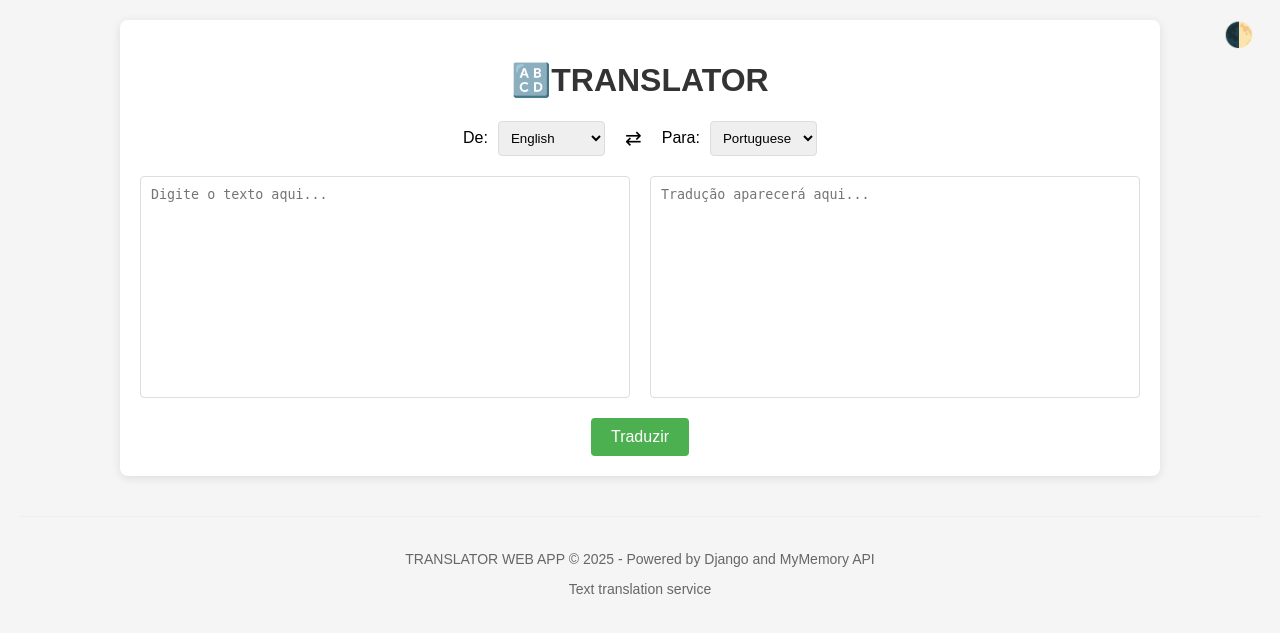
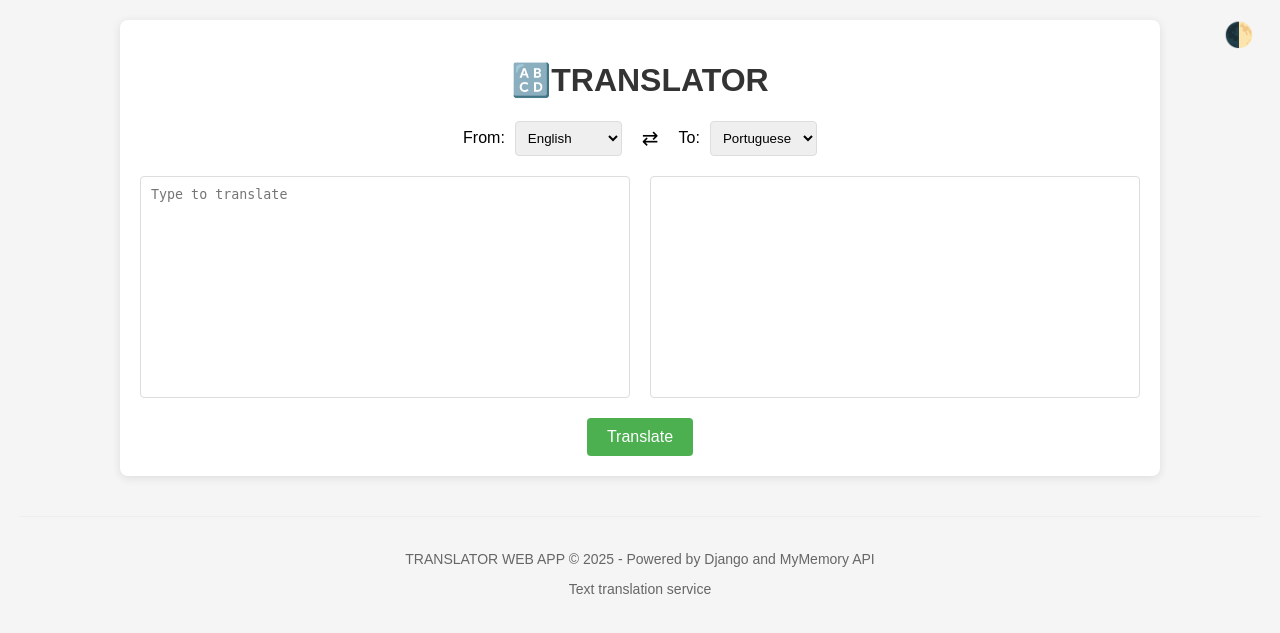
Before and after one commit to Cardoso-Matine/TRANSLATOR, a Django app: page / in a window 1280 px wide. Shown: the top 633 px of the page. Run offline with Django 5.2, Linux system fonts and the light colour scheme.

Commit message:
fix: correct button label language

```diff
--- a/translation/static/translation/css/style.css
+++ b/translation/static/translation/css/style.css
@@ -119,7 +119,7 @@ body.dark-mode .theme-toggle {
     color: #fff;
 }
 
-/* Footer Styles */
+
 footer {
     margin-top: 40px;
     padding: 20px 0;
--- a/translation/templates/translation/home.html
+++ b/translation/templates/translation/home.html
@@ -7,7 +7,7 @@
 
     <div class="language-selectors">
         <div class="language-selector">
-            <label for="source-lang">De:</label>
+            <label for="source-lang">From:</label>
             <select id="source-lang">
                 {% for code, name in languages.items %}
                 <option value="{{ code }}" {% if code == 'en' %}selected{% endif %}>{{ name }}</option>
@@ -18,7 +18,7 @@
         <button id="swap-langs" class="swap-btn">⇄</button>
 
         <div class="language-selector">
-            <label for="target-lang">Para:</label>
+            <label for="target-lang">To:</label>
             <select id="target-lang">
                 {% for code, name in languages.items %}
                 <option value="{{ code }}" {% if code == 'pt' %}selected{% endif %}>{{ name }}</option>
@@ -28,10 +28,10 @@
     </div>
 
     <div class="text-areas">
-        <textarea id="source-text" placeholder="Digite o texto aqui..."></textarea>
-        <textarea id="translated-text" placeholder="Tradução aparecerá aqui..." readonly></textarea>
+        <textarea id="source-text" placeholder="Type to translate"></textarea>
+        <textarea id="translated-text" placeholder="" readonly></textarea>
     </div>
 
-    <button id="translate-btn" class="translate-btn">Traduzir</button>
+    <button id="translate-btn" class="translate-btn">Translate</button>
 </div>
 {% endblock %}
```
